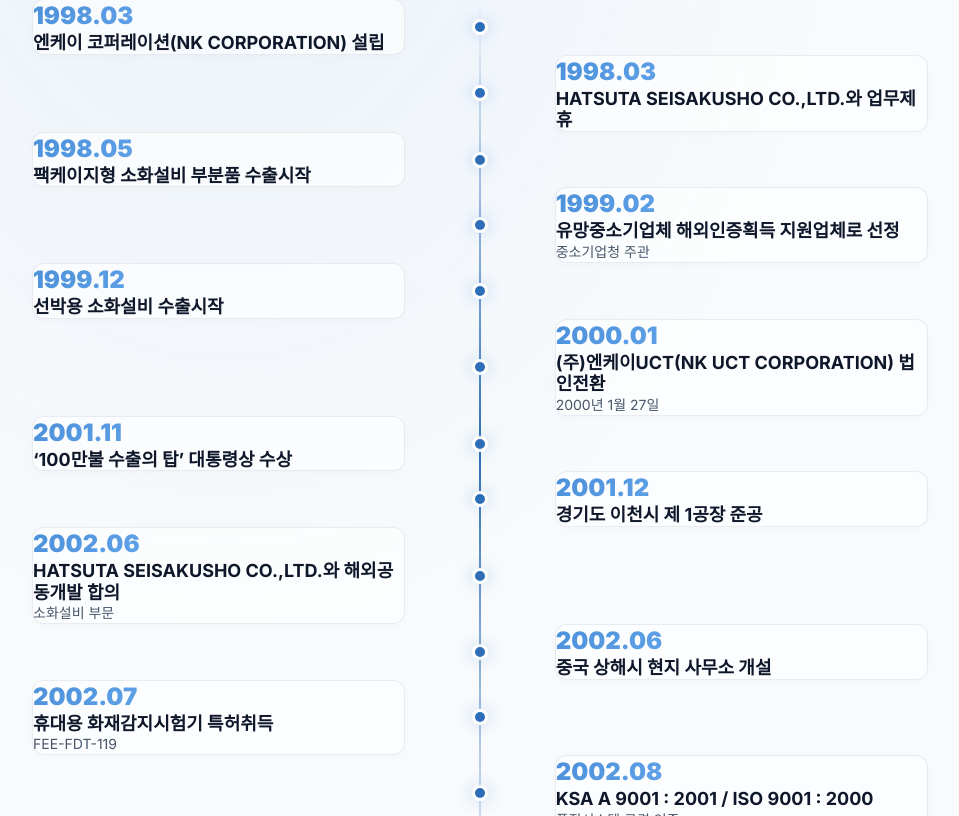
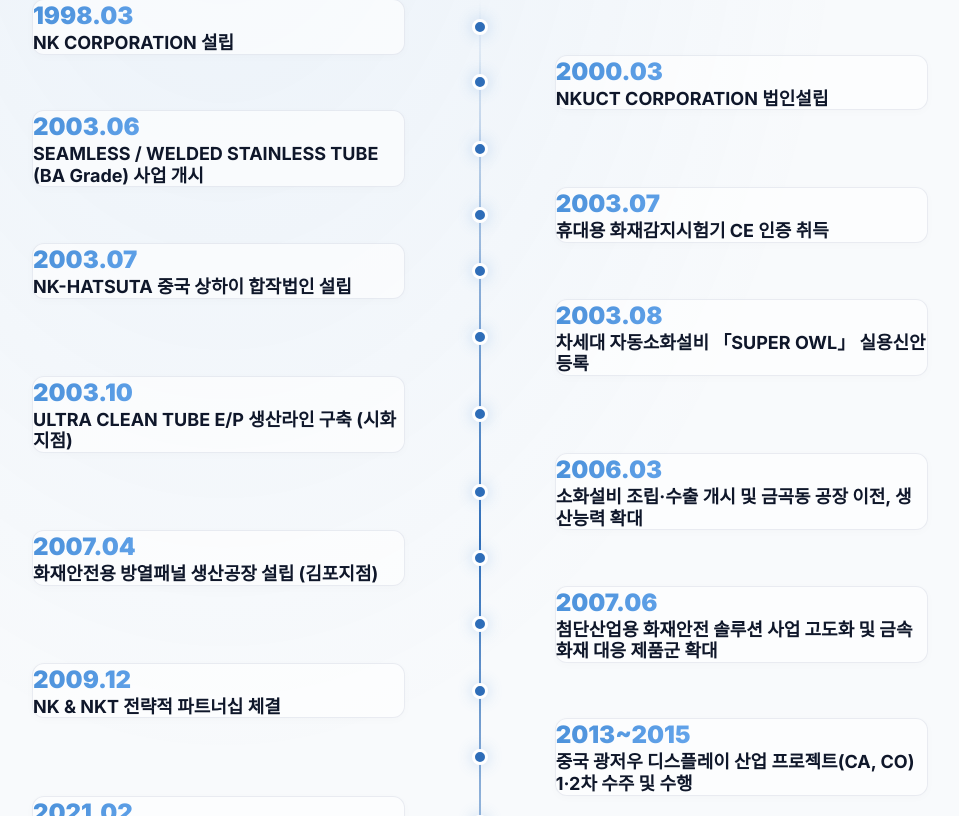
Before and after one commit to Junnn123124/nk-hp, a Next.js app in the folder nkuct-website/: page /company in a window 1280 px wide. Shown: the part 964-1780 px from the top of the page, without its empty margins (160-1119 px from the left). Built offline with nearby package versions, Linux system fonts and the light colour scheme.

Commit message:
회사 연혁 수정

```diff
--- a/nkuct-website/src/app/company/page.tsx
+++ b/nkuct-website/src/app/company/page.tsx
@@ -7,19 +7,22 @@
 
 export default function Company() {
   const timelineEvents = [
-    { year: '1998.03', title: '엔케이 코퍼레이션(NK CORPORATION) 설립', desc: '' },
-    { year: '1998.03', title: 'HATSUTA SEISAKUSHO CO.,LTD.와 업무제휴', desc: '' },
-    { year: '1998.05', title: '팩케이지형 소화설비 부분품 수출시작', desc: '' },
-    { year: '1999.02', title: '유망중소기업체 해외인증획득 지원업체로 선정', desc: '중소기업청 주관' },
-    { year: '1999.12', title: '선박용 소화설비 수출시작', desc: '' },
-    { year: '2000.01', title: '(주)엔케이UCT(NK UCT CORPORATION) 법인전환', desc: '2000년 1월 27일' },
-    { year: '2001.11', title: '‘100만불 수출의 탑’ 대통령상 수상', desc: '' },
-    { year: '2001.12', title: '경기도 이천시 제 1공장 준공', desc: '' },
-    { year: '2002.06', title: 'HATSUTA SEISAKUSHO CO.,LTD.와 해외공동개발 합의', desc: '소화설비 부문' },
-    { year: '2002.06', title: '중국 상해시 현지 사무소 개설', desc: '' },
-    { year: '2002.07', title: '휴대용 화재감지시험기 특허취득', desc: 'FEE-FDT-119' },
-    { year: '2002.08', title: 'KSA A 9001 : 2001 / ISO 9001 : 2000', desc: '품질시스템 규격 인증' },
-    { year: '2002.11', title: '경기도 이천시 제 2공장 준공', desc: '소화기 생산라인 증축' },
+    { year: '1998.03', title: 'NK CORPORATION 설립', desc: '' },
+    { year: '2000.03', title: 'NKUCT CORPORATION 법인설립', desc: '' },
+    { year: '2003.06', title: 'SEAMLESS / WELDED STAINLESS TUBE (BA Grade) 사업 개시', desc: '' },
+    { year: '2003.07', title: '휴대용 화재감지시험기 CE 인증 취득', desc: '' },
+    { year: '2003.07', title: 'NK-HATSUTA 중국 상하이 합작법인 설립', desc: '' },
+    { year: '2003.08', title: '차세대 자동소화설비 「SUPER OWL」 실용신안 등록', desc: '' },
+    { year: '2003.10', title: 'ULTRA CLEAN TUBE E/P 생산라인 구축 (시화지점)', desc: '' },
+    { year: '2006.03', title: '소화설비 조립·수출 개시 및 금곡동 공장 이전, 생산능력 확대', desc: '' },
+    { year: '2007.04', title: '화재안전용 방열패널 생산공장 설립 (김포지점)', desc: '' },
+    { year: '2007.06', title: '첨단산업용 화재안전 솔루션 사업 고도화 및 금속화재 대응 제품군 확대', desc: '' },
+    { year: '2009.12', title: 'NK & NKT 전략적 파트너십 체결', desc: '' },
+    { year: '2013~2015', title: '중국 광저우 디스플레이 산업 프로젝트(CA, CO) 1·2차 수주 및 수행', desc: '' },
+    { year: '2021.02', title: '유럽 배터리 산업 시장 진출 및 글로벌 공급망 구축', desc: '' },
+    { year: '2022.03', title: '북미 배터리 산업 시장 진출 및 전략적 파트너십 확대', desc: '' },
+    { year: '2023.01', title: '반도체 제조설비용 자동소화설비 및 특수가스 솔루션 사업 확장', desc: '' },
+    { year: '2025.04', title: '글로벌 반도체·첨단산업 프로젝트 수행 및 전략적 해외 협력 네트워크 강화', desc: '' },
   ];
 
   return (
```
